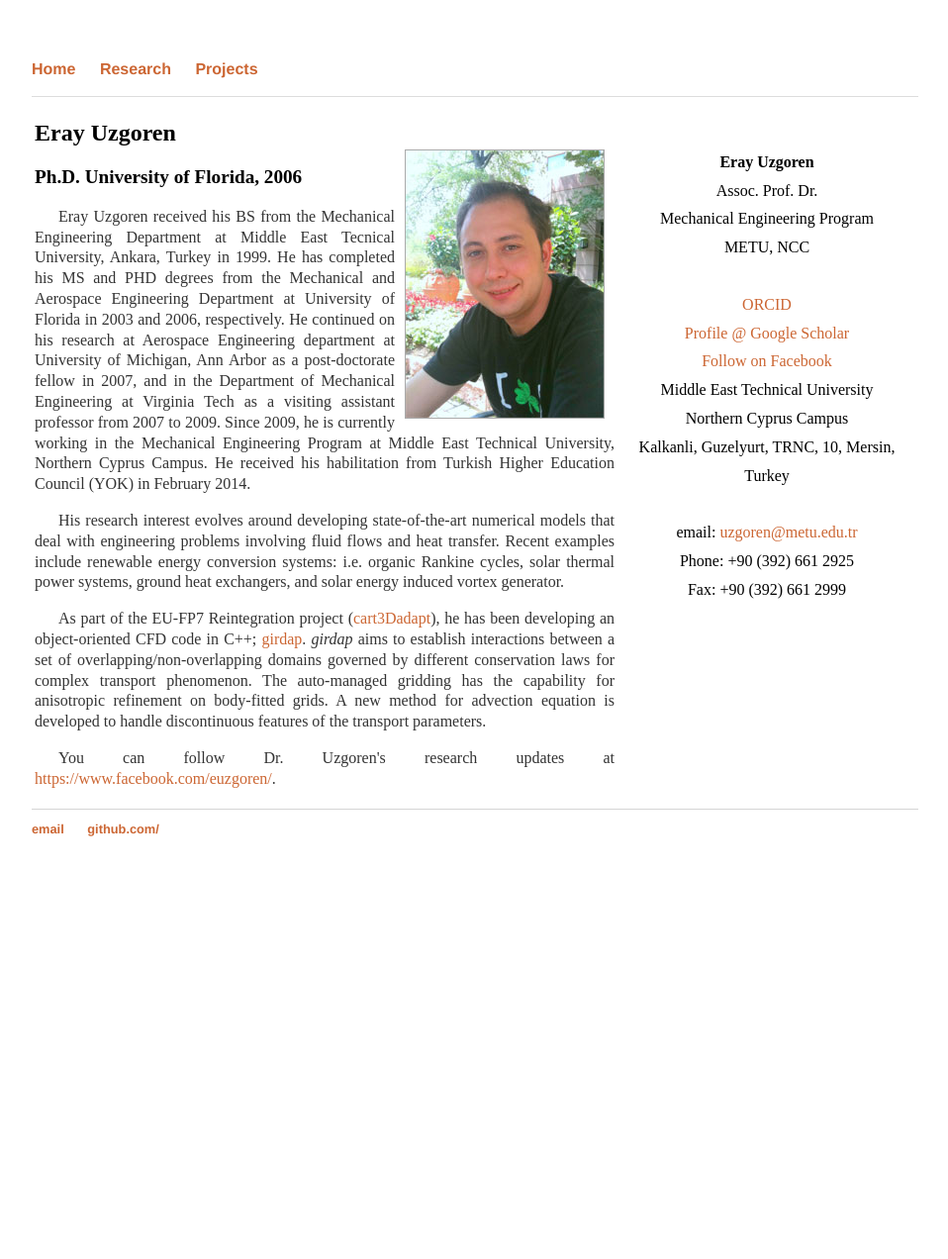
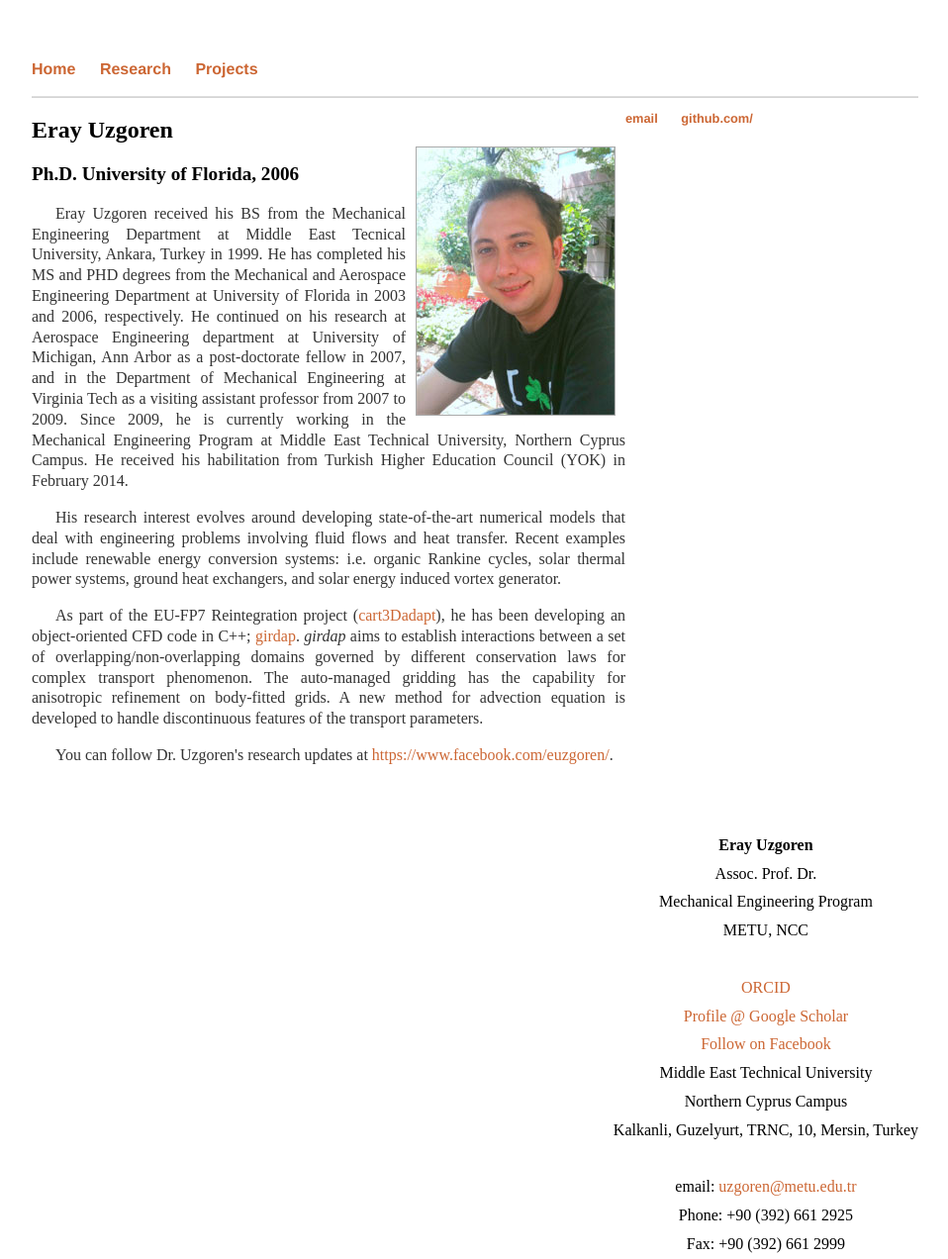
Before and after one commit to uzgoren/uzgoren.github.io, a Jekyll site: the page built from index.html, in a window 1280 px wide. Shown: the whole page at 99% size, without its empty margins (160-1118 px from the left). Built offline with Jekyll 4.4.1, drawn with Linux system fonts in a browser that asks for light colours; before the commit the page ends 907 px from its top, so only the background shows below that.

Commit message:
div layout

```diff
--- a/_layouts/default.html
+++ b/_layouts/default.html
@@ -13,13 +13,11 @@
     		</ul>
 		</nav>
 		<div class="container">
-		  <table>
-		    <tr>
-		      <td style='min-width:240px; max-width: 600px; vertical-align:top; text-align:justify; '>
+		      <div style='min-width:300px; max-width: 600px; width:70%; vertical-align:top; text-align:justify; float:left;'>
 			{{ content }}
-		      </td>
+		      </div>
 
-		      <td width='300px' style='vertical-align:top;padding-top: 50px;'>
+		      <div width='25%' style='vertical-align:top;padding-top: 50px;float:right;'>
 			<div style="line-height:1.8em; text-align:center; ">
 			  <b>Eray Uzgoren</b>
 			  <BR>Assoc. Prof. Dr.
@@ -38,9 +36,8 @@
 
 
 	</div>
-</td>
-</tr>
-</table>
+</div>
+
 
 		</div><!-- /.container -->
 		<footer>
--- a/css/main.css
+++ b/css/main.css
@@ -54,3 +54,18 @@
 li {
     line-height: 1.3em;
 }
+
+
+@media(max-width:991px) {
+    .client-img,
+    .img-related {
+        margin-bottom: 30px;
+    }
+}
+
+@media(max-width:767px) {
+    .img-portfolio {
+        margin-bottom: 15px;
+    }
+
+}
```
